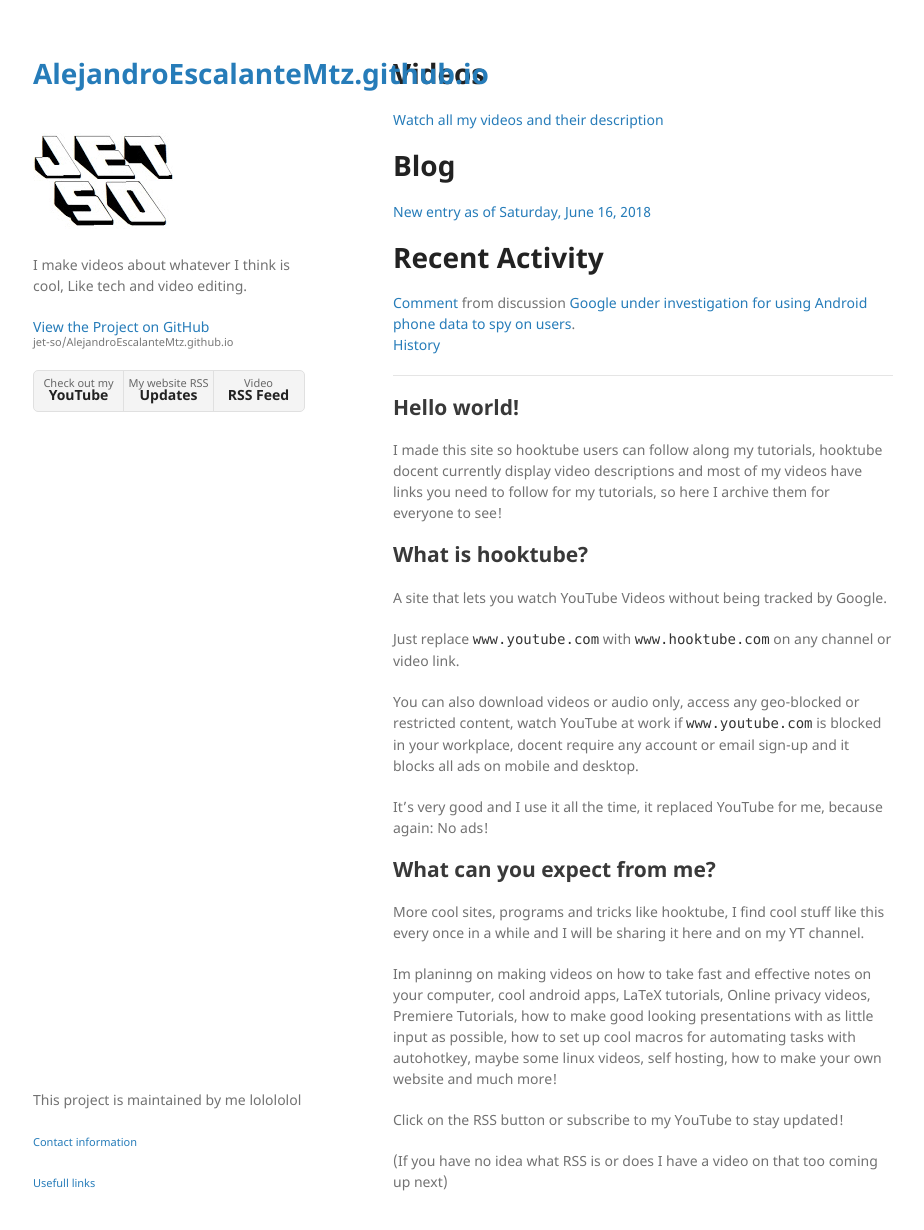
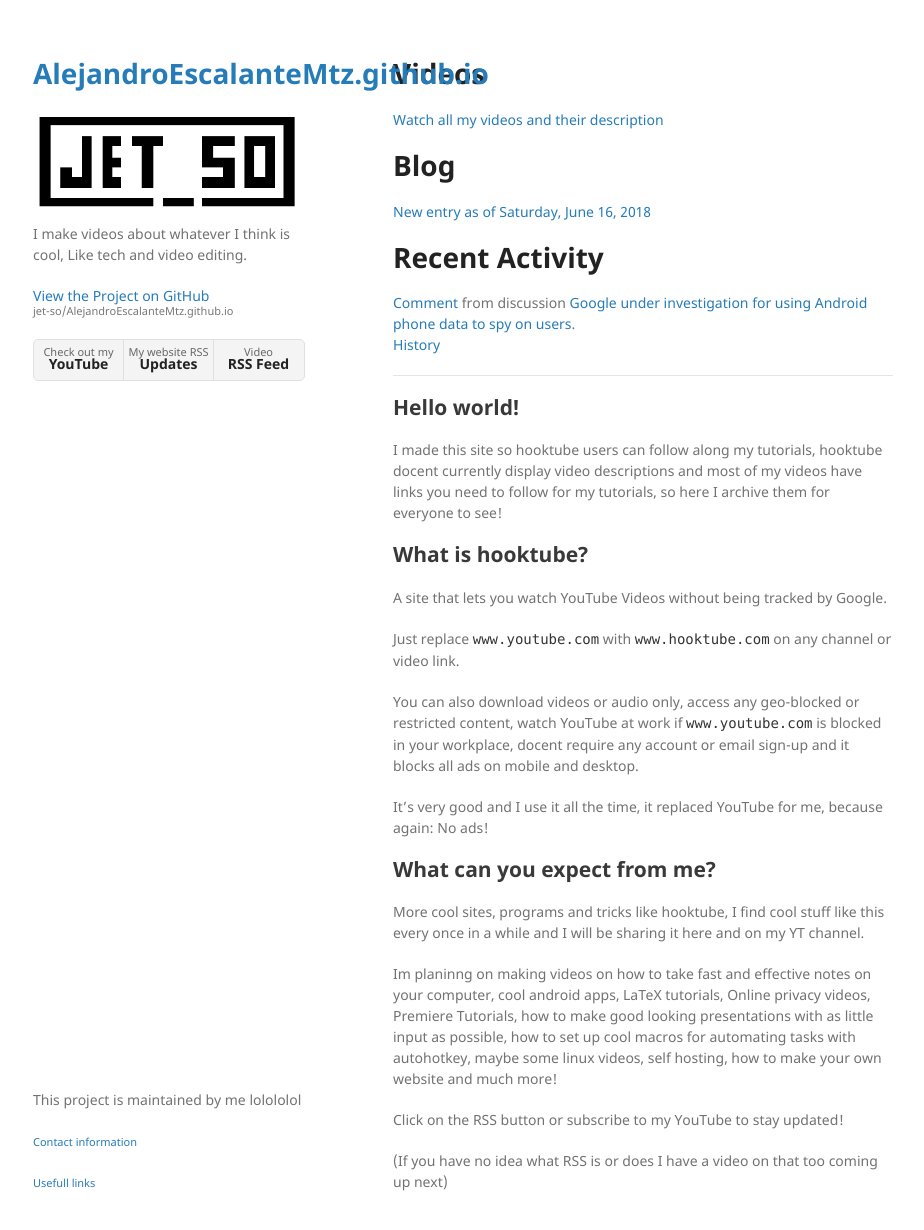
Before and after one commit to jet-so/AlejandroEscalanteMtz.github.io, a Jekyll site: the page built from index.md, in a window 1280 px wide and 1262 px high. Shown: the top 1230 px of the window, without its empty margins (177-1101 px from the left). Built offline with Jekyll 4.4.1, drawn with Linux system fonts in a browser that asks for light colours; our own code applies the rules of GitHub Pages for plain Markdown files; a script that is not in the unit is left out.

Commit message:
new logo update

```diff
--- a/_layouts/default.html
+++ b/_layouts/default.html
@@ -19,7 +19,7 @@
         <h1><a href="{{ "/" | absolute_url }}">{{ abc | default: site.github.repository_name }}</a></h1>
 
         {% if site.logo %}
-          <img src="/assets/logo.png" alt="Logo" />
+          <img src="/assets/logo2.0BIG.png" alt="Logo" />
         {% endif %}
 
         <p>{{ site.description | default: site.github.project_tagline }}</p>
```
